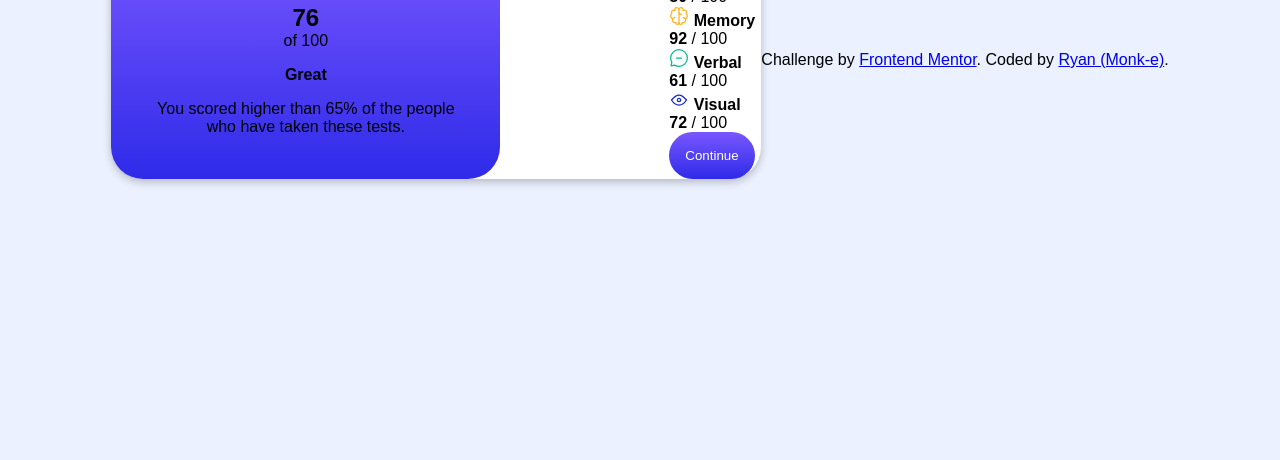
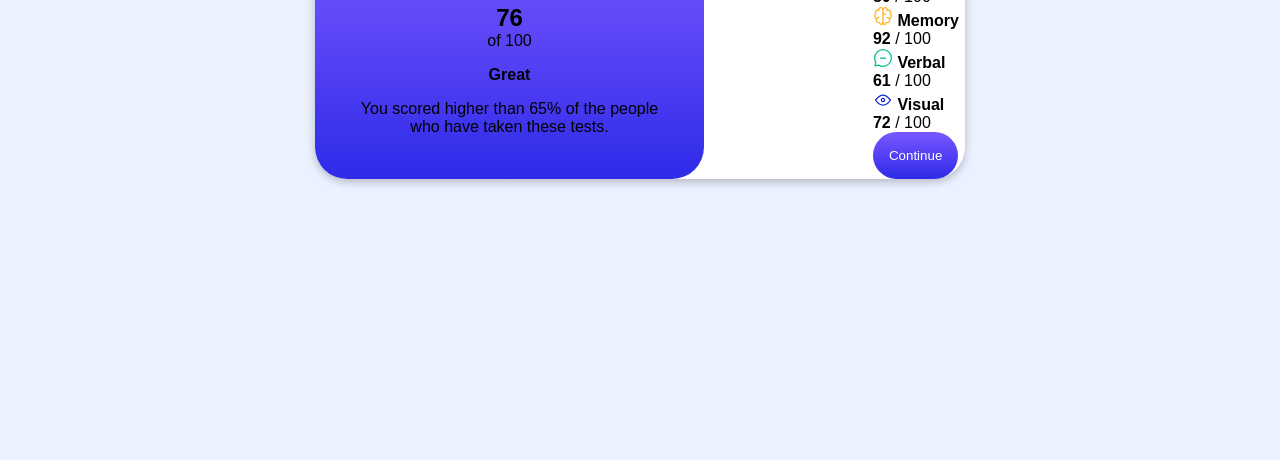
Before and after one commit to Monk-e/learning-flexbox, a plain HTML site: page index.html in a window 1280 px wide. Shown: the part 340-800 px from the top of the page. Drawn offline with Linux system fonts and the light colour scheme; a web font is replaced by a local one.

Commit message:
removed attribution thing at the bottom

```diff
--- a/index.html
+++ b/index.html
@@ -75,17 +75,5 @@
   </div>
 
 
-
-
-
-
-
-
-
-
-  <div class="attribution">
-    Challenge by <a href="https://www.frontendmentor.io?ref=challenge" target="_blank">Frontend Mentor</a>.
-    Coded by <a href="#">Ryan (Monk-e)</a>.
-  </div>
 </body>
 </html>
```
